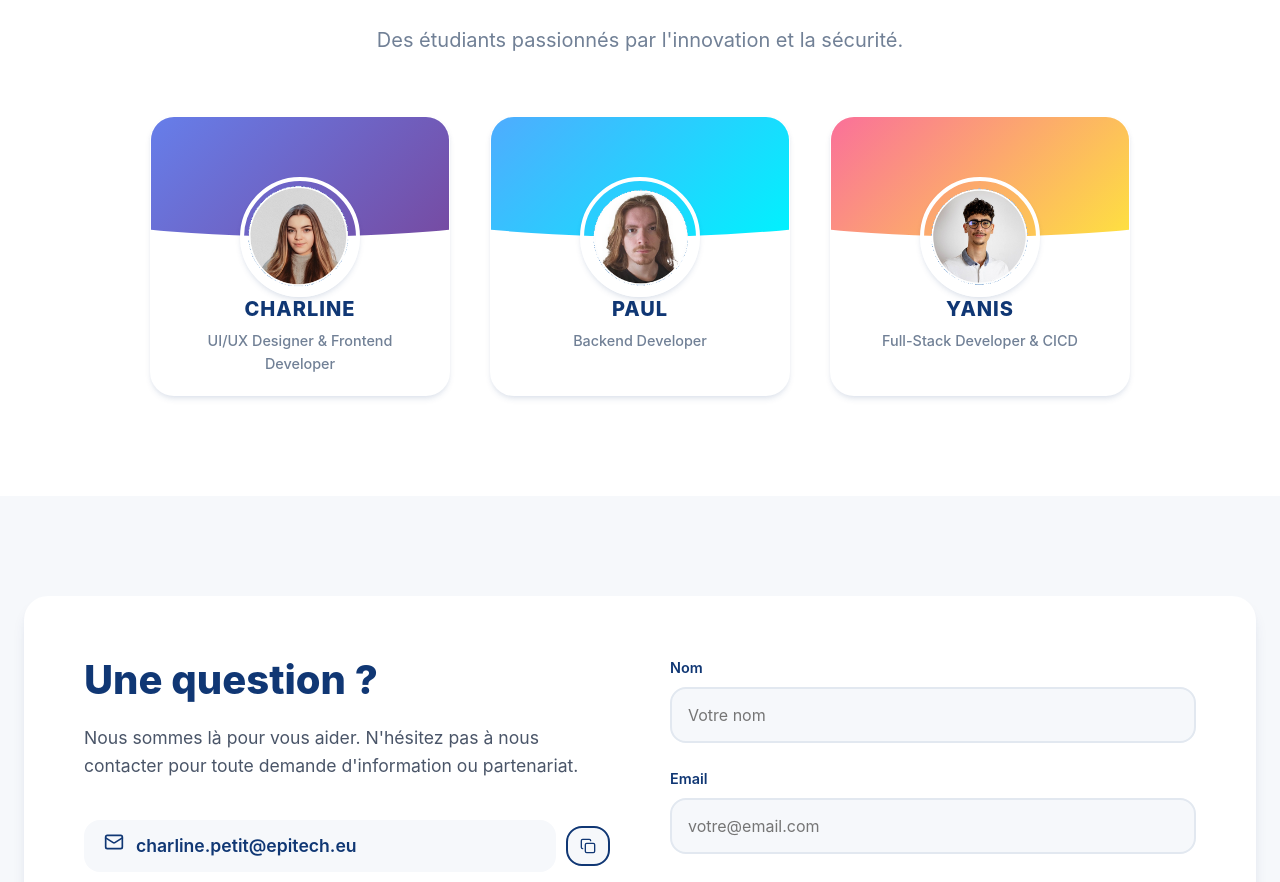
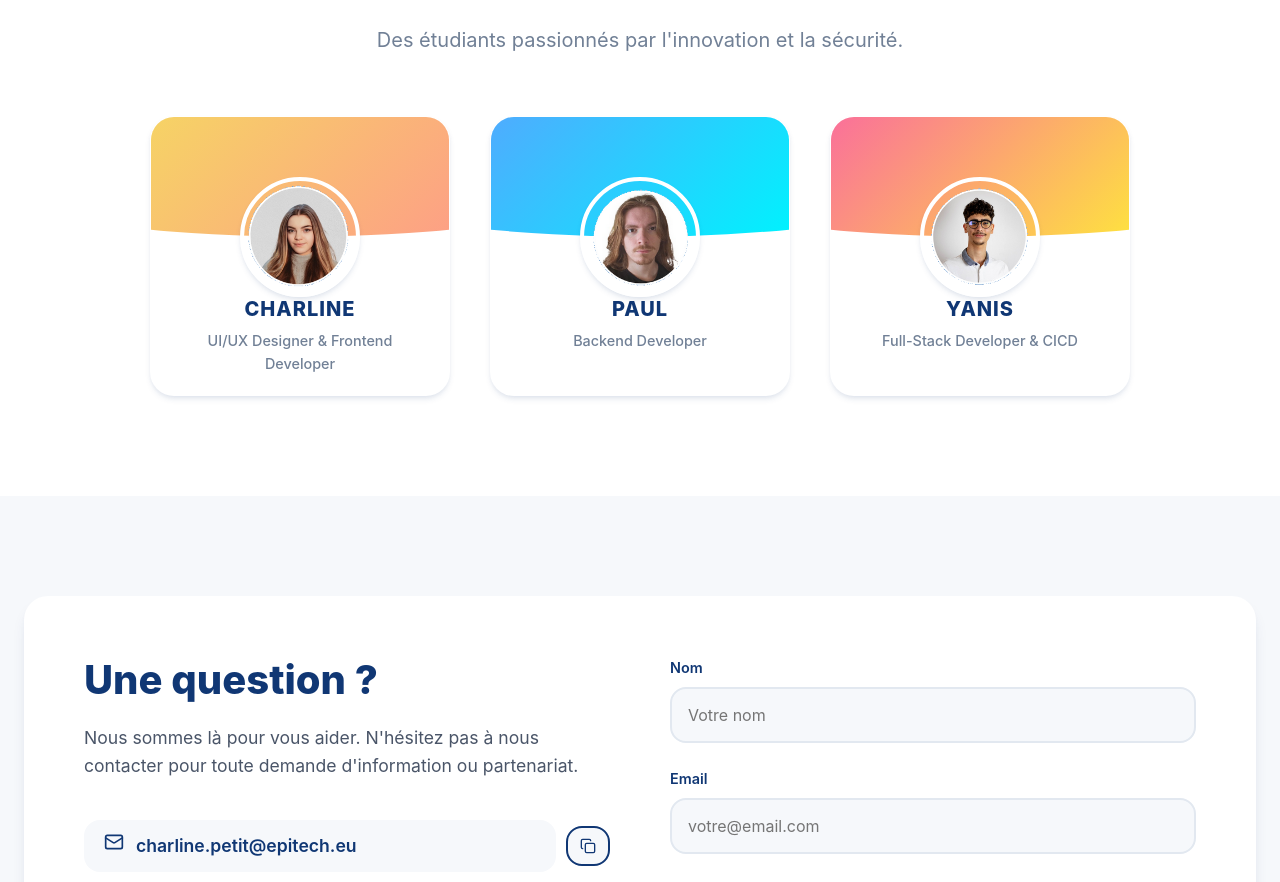
Before and after one commit to charlinecha54/SafeHelp-website, a React (Vite) app: page / in a window 1280 px wide. Shown: the part 9144-10026 px from the top of the page. Built offline with nearby package versions, Linux system fonts and the light colour scheme.

Commit message:
feat: Changement du fond de Charline vers un dégradé jaune

```diff
--- a/src/components/Team.css
+++ b/src/components/Team.css
@@ -50,9 +50,9 @@
     z-index: 0;
 }
 
-/* Fond personnalisé pour Charline - Violet/Rose */
+/* Fond personnalisé pour Charline - Jaune/Orange */
 .team-card:nth-child(1) .team-img-wrapper::before {
-    background: linear-gradient(135deg, #667eea 0%, #764ba2 100%);
+    background: linear-gradient(135deg, #f6d365 0%, #fda085 100%);
 }
 
 /* Fond personnalisé pour Paul - Bleu/Cyan */
```
